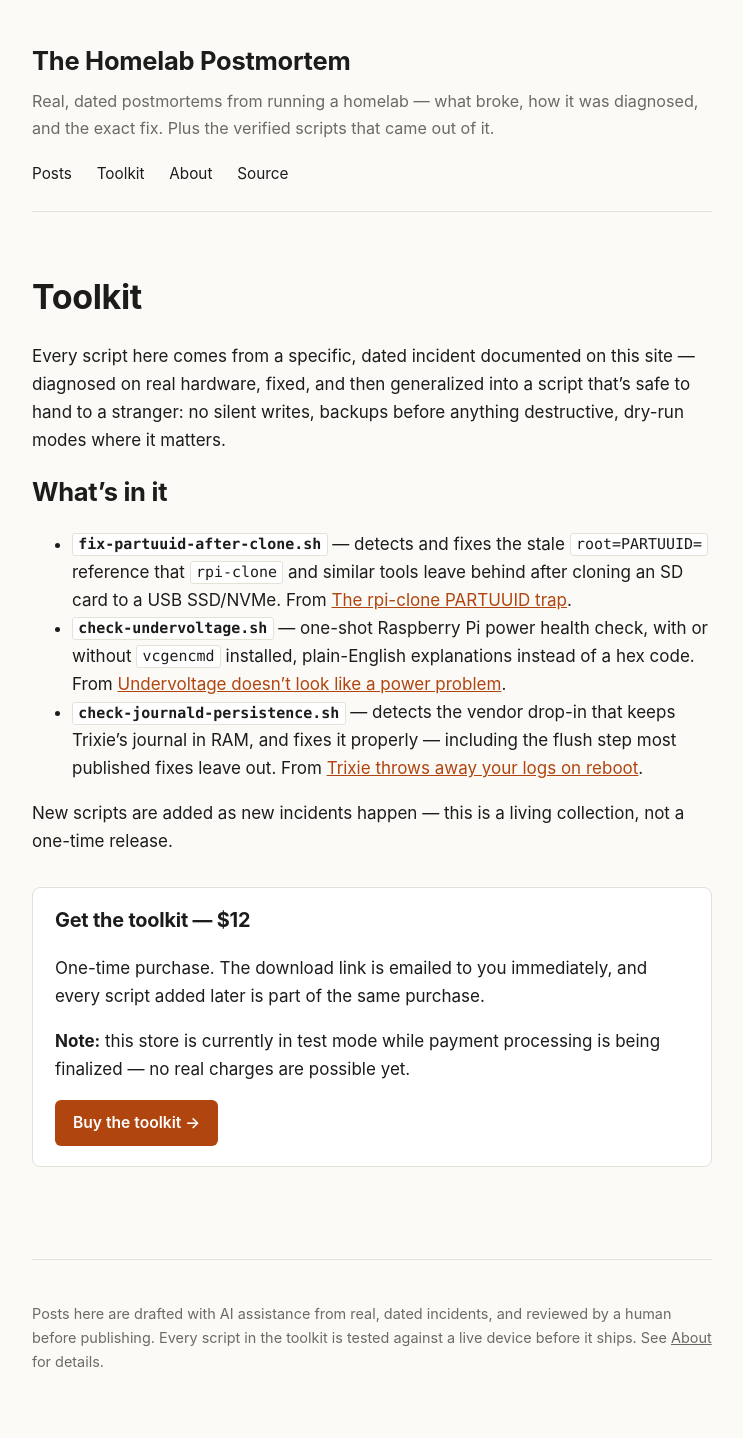
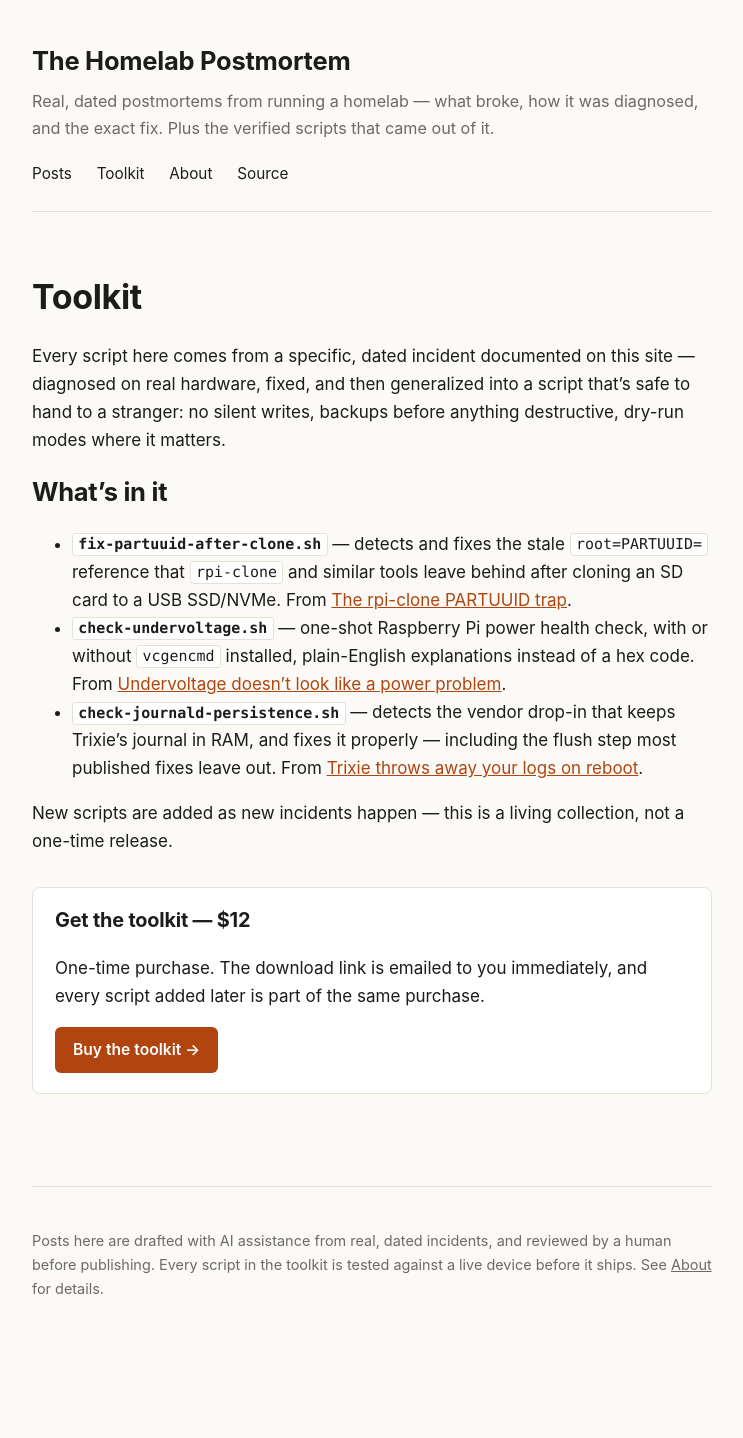
Before and after one commit to mitoyosh/homelab-postmortem, a Jekyll site: the page built from toolkit/index.md, in a window 1280 px wide. Shown: the whole page, without its empty margins (268-1011 px from the left). Built offline with Jekyll 4.4.1, drawn with Linux system fonts in a browser that asks for light colours; after the commit the page ends 1365 px from its top, so only the background shows below that.

Commit message:
Switch toolkit purchase link to live mode
E2E verified with a real $1 charge, refunded after confirming email
delivery and download worked.

Co-Authored-By: Claude Opus 5 <noreply@anthropic.com>

```diff
--- a/toolkit/index.md
+++ b/toolkit/index.md
@@ -32,7 +32,5 @@ not a one-time release.
     One-time purchase. The download link is emailed to you immediately, and
     every script added later is part of the same purchase.
   </p>
-  <p><strong>Note:</strong> this store is currently in test mode while payment
-  processing is being finalized — no real charges are possible yet.</p>
-  <a class="btn" href="https://buy.stripe.com/test_28E3cua3KaaH8LQd4i6Zy00">Buy the toolkit &rarr;</a>
+  <a class="btn" href="https://buy.stripe.com/5kQ8wOa3y4OwaWf7yM5Vu01">Buy the toolkit &rarr;</a>
 </div>
```
